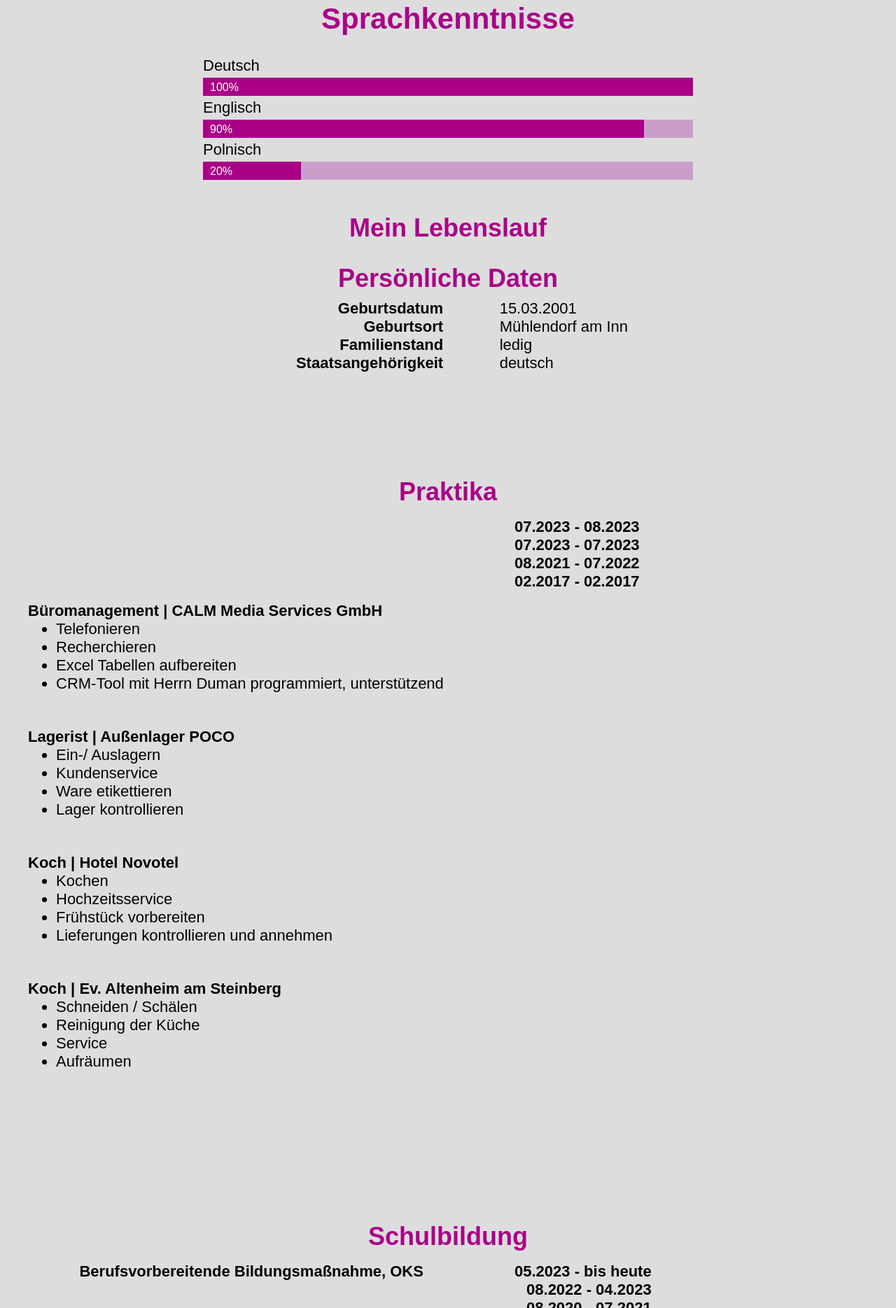
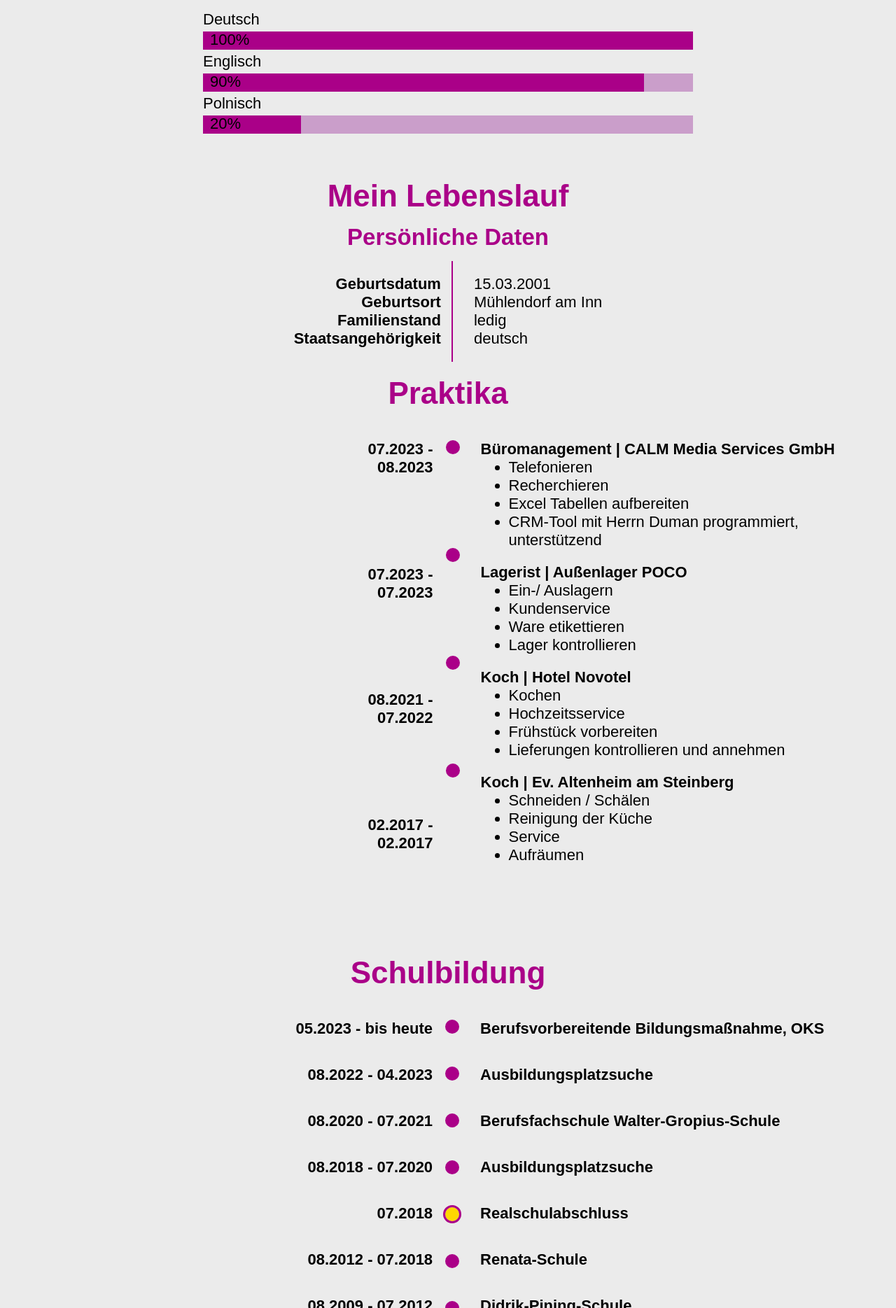
Before and after one commit to RoiJoleil/Homepage, a plain HTML site: page index.html in a window 1280 px wide. Shown: the part 931-2800 px from the top of the page at 70% size. Drawn offline with Linux system fonts and the light colour scheme.

Commit message:
Bug Fix.css
Bug Fix - Objects shifting left / right

```diff
--- a/styles.css
+++ b/styles.css
@@ -1,30 +1,24 @@
-/* using max-width 100% allows the site to dynamicly expand / restrict as needed*/
-html {max-width: 100%; margin: 0 auto; background: rgb(221, 221, 221);}
-main {font-family: Arial; margin: -8;}
+/*All*/
+html {max-width: 100%; margin: 0 auto; background: rgb(235, 235, 235);}
+main {font-family: Arial; font-size: 22px;}
+body {margin:  0;}
+h1, h2 {color: rgb(170, 0, 136); text-align: center; margin: 0 0 15 0;}
+ul {list-style: none;}
 
-/*topBar*/
-.topBar {z-index: 9999; position: fixed; top: -20px; width: 100%; margin-left: -30px; background-color: black; overflow: hidden; height: 7%;}
-.topBar li, .topBar a {display: inline-block; margin: 0px 0px 0px 5px; color: rgb(221, 221, 221); padding: 14px 0px; font-size: 20px; font-weight: bold; border: 10px solid black; width: 110px; text-align: center; border: 0;}
-.topBar img {margin: 20px 5px 0px 5px;}
+/*TopBar*/
+.navigationBar {z-index: 9999; position: fixed; width: 100%; height: 3.6rem; background-color: rgb(170, 0, 136); overflow: hidden; padding: 0; margin: -8 0 0 0;}
+.navigationBar li, .navigationBar a {display: inline-block; color: rgb(235, 235, 235); padding: 1rem 0.6rem 1rem 0.6rem; font-weight: bold;}
+.navigationBar img {margin: 0 0 0 1rem;}
 
-.topBar li:hover, .topBar a:hover {color: rgb(170, 0, 136); background-color: rgb(221, 221, 221);}
-.topBar img:hover {content: url(Images/LogoInverted.png);}
+.navigationBar li:hover, .navigationBar a:hover {color: rgb(170, 0, 136); background-color: rgb(235, 235, 235);}
 
 /*Image + overlay*/
-.bewerbungsHomepage_Background {width: 100%; height: 40%; position: relative;}
-.bewerbungsHomepage_BackgroundIMG {width: 100%; height: 100%; padding-top: 45px;}
-.bewerbungsBild {position: absolute; bottom: -45px; left: 300px;}
-
-/*all*/
-h1 {color: rgb(170, 0, 136); text-align: center; font-size: 36px;}
-h2 {color: rgb(170, 0, 136); text-align: center; font-size: 36px;}
-/*Border-Radius 50% makes it a circle, the order makes it appear right of the text*/
-.circle {width: 20; height: 20; border-radius: 50%; background-color: rgb(170, 0, 136); margin: 0 0 0 29; order: 1;}
-.circleSpecial {width: 20; height: 20; border-radius: 50%; background-color: gold; margin: 0 0 0 29; order: 1; z-index: 8888; outline-style:solid; outline-color: rgb(170, 0, 136);}
-ul {list-style: none;}
+.bewerbungsHomepage_Background {width: 100%; height: 50%; position: relative;}
+.bewerbungsHomepage_BackgroundIMG {width: 100%; height: 100%;}
+.bewerbungsBild {position: absolute; bottom: 0px; left: 35rem; height: 80%; width: 16%;}
 
 /*Meine Fähigkeiten*/
-figure {text-align: center; position: relative; top: 60px;}
+figure {text-align: center; position: relative; top: 20px; margin: 0; padding: 0;}
 figure figcaption {font-size: 42px; font-weight: bold; color: rgb(170, 0, 136);}
 .barA {transform: translateY(60px); font-size: 22px;}
 .barB {transform: translateY(120px); font-size: 22px;}
@@ -34,7 +28,6 @@ figure figcaption {font-size: 42px; font-weight: bold; color: rgb(170, 0, 136);}
 .barF {transform: translateY(360px); font-size: 22px;}
 
 /*Sprachkenntnisse*/
-figure {text-align: center; position: relative; top: 60px;}
 figure figcaption {font-size: 42px; font-weight: bold; color: rgb(170, 0, 136);}
 .barG {transform: translateY(60px); font-size: 22px;}
 .barH {transform: translateY(120px); font-size: 22px;}
@@ -44,43 +37,39 @@ figure figcaption {font-size: 42px; font-weight: bold; color: rgb(170, 0, 136);}
 .barColorBackground {fill: rgb(202, 158, 202); position: relative;}
 .barColorForeground {fill: rgb(170, 0, 136); position: relative; transition: width 2.5s ease-in-out;}
 
-/*Persönliche Date*/
-.persönlicheDaten {text-align: center; position: static;}
-.persönlicheDatenLinks {text-align: right; font-weight: bold; margin: -20px 0px 0px 0px;}
-.persönlicheDatenLinks li {margin: 0px 36px 0px 0px;}
-.persönlicheDatenRechts {text-align: left; margin: -20px 0px 0px 0px;}
-.persönlicheDaten ul {display: inline-block; font-size: 22px;}
-.percentage {font-size: 16px; fill: white;}
-.verticalLineR {border-right: 1px solid rgb(170, 0, 136); height: 110px; right: 50%; position: absolute;}
-.verticalLineL {border-left: 1px solid rgb(170, 0, 136); height: 110px; left: 50%; position: absolute;}
+/*Persönliche Daten*/
+.persönlicheDaten {display: flex; align-items: center; justify-content: center;}
+.persönlicheDatenLinks {text-align: right; border-right: 1px solid rgb(170, 0, 136); padding: 20 15 20 0; margin: 0; font-weight: bold;}
+.persönlicheDatenRechts {text-align: left; border-left: 1px solid rgb(170, 0, 136); padding: 20 0 20 30; margin: 0;}
 
-/*Praktika*/
-.praktika {position: relative; margin: 150px 0px 0px 0px;}
-.praktikaList{position: relative;}
-.praktikaList > ul {display: inline-block;}
-.praktikaDates {text-align: right; font-size: 22px; font-weight: bold; margin: 16 35 0 695;}
-.marginDatesA0, .marginDatesA1, .marginDatesA2, .marginDatesA3 {display: flex; align-items: center;}
-.marginDatesA1, .marginDatesA2, .marginDatesA3 {margin: 159 0 0 0;}
-.praktikaHeader{position: relative;}
-.praktikaHeader > li {text-align: left; font-size: 22px; font-weight: bold; margin: 0 0 50 0;}
-.praktikaHeader li ul {font-size: 22px; font-weight: normal; list-style: disc;}
+/*Praktika List*/
+.praktika {text-align: center; margin: 20 0;}
+.praktikaList {display: flex; align-items: top; justify-content: center; font-weight: bold;}
+.praktikaDates {text-align: right; margin: 22 0 0 400; padding: 0 18 0 40;}
+.praktikaDates li {margin: 0 0 127 0;}
+.praktikaHeader {text-align: left; padding: 0 0 0 30;}
+.praktikaHeader ul {list-style: disc; font-weight: normal; margin: 0 0 20 0;}
+.praktikaList .circles {padding: 0;}
+.praktikaList .circle {width: 20; height: 20; border-radius: 50%; background-color: rgb(170, 0, 136); display: inline-block; margin: 0 0 128 0;}
 
-/*Schulbildung*/
-.schulbildung {position: relative; margin: 150 0 0 0;}
-.schulbildungList > ul {display: inline-block;}
-.schulbildungDates {text-align: right; font-size: 22px; font-weight: bold; margin: 16 35 0 695; position: absolute;}
-.marginDatesB0, .marginDatesB1, .marginDatesB2, .marginDatesB3, .marginDatesB4, .marginDatesB5, .marginDatesB6 {display: flex; align-items: center;}
-.marginDatesB1, .marginDatesB2, .marginDatesB3, .marginDatesB4, .marginDatesB5, .marginDatesB6 {margin: 79 0 0 0;}
-.marginDatesB3 {margin: 80 0 0 100;}
-.schulbildungHeader > li {text-align: left; font-size: 22px; font-weight: bold; margin: 0 0 79 0;}
-.verticalLineLL {border-left: 2px solid rgb(170, 0, 136); height: 700px; left: 50%; position: absolute;}
+/*Schulbildung List*/
+.schulbildung {text-align: center; margin: 20 0;}
+.schulbildungList {display: flex; align-items: top; justify-content: center; font-weight: bold;}
+.schulbildungDates {text-align: right; margin: 22 0 0 280; padding: 0 18 0 40;}
+.schulbildungDates li {margin: 0 0 40 0;}
+.schulbildungHeader {text-align: left; padding: 0 0 0 30;}
+.schulbildungHeader ul {list-style: disc; font-weight: normal;}
+.schulbildungHeader li {margin: 0 0 40 0;}
+.schulbildungList .circles {padding: 0;}
+.schulbildungList .circle {width: 20; height: 20; border-radius: 50%; background-color: rgb(170, 0, 136); display: inline-block; margin: 0 0 41 0;}
+.schulbildungList .circleSpecial {width: 20; height: 20; border-radius: 50%; background-color: gold; display: inline-block; margin: 0 0 41 0; outline-style:solid; outline-color: rgb(170, 0, 136);}
 
 /*Hobbys und Interesse*/
-.hobbys {position: relative; margin: 750px 0 0 0;}
+.hobbys {position: relative; margin: 0 0 0 0;}
 .hobbysContainer {display: flex; justify-content: center; gap: 20px;}
 .hobbyimg {display: flex; flex-direction: column; align-items: center; margin: 20px; justify-content: flex-end;}
 .hobbyimg img {height: 70px; width: 70px; order: 2;}
-.hobbyimg p {margin-top: 10px; text-align: center; order: 1; font-weight: bold; max-width: 100px;}
+.hobbyimg p {margin-top: 10px; text-align: center; order: 1; font-weight: bold; max-width: 140px;}
 
 /*Kontakt*/
 .kontaktContainer {display: flex; justify-content: space-between; align-items: top; position: absolute; left: 50%; top: 40%;  transform: translate(-50%, -50%);}
```
